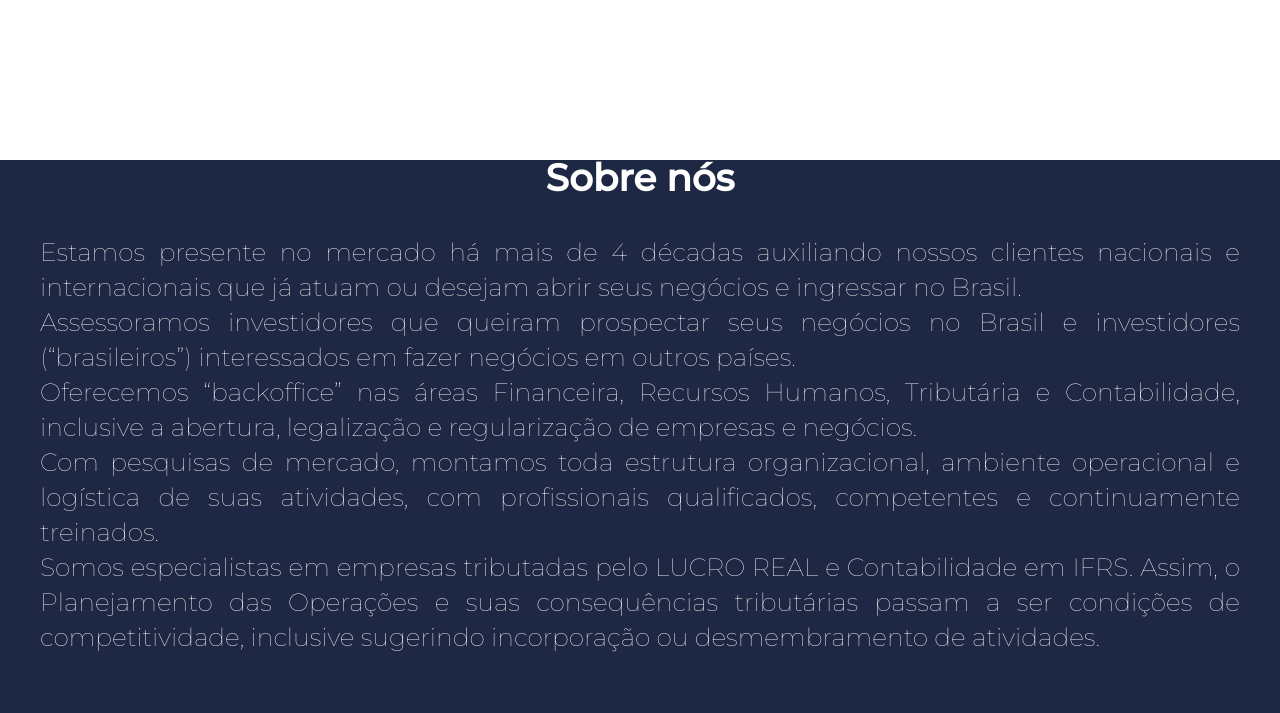
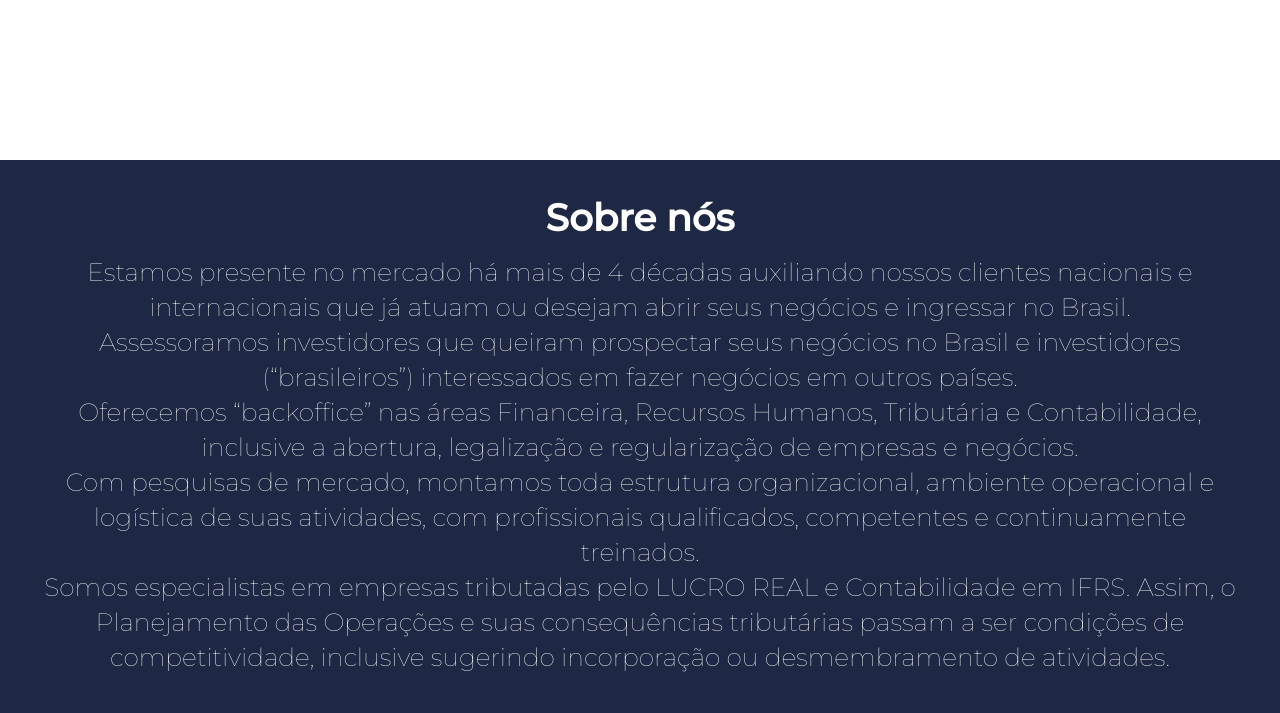
Before and after one commit to marcosillvestre/Landing-page-usefull, a plain HTML site: page index.html in a window 1280 px wide. Shown: the part 1497-2210 px from the top of the page. Drawn offline with Linux system fonts and the light colour scheme.

Commit message:
update css

```diff
--- a/index.html
+++ b/index.html
@@ -79,8 +79,10 @@
 
         <main class="main">
 
+            <div class="paragraph">
+
             <h2 id="title-paragraph"> Sobre nós </h2>
-            <div class="paragraph">
+
                 <p>
                     Estamos presente no mercado há mais de 4 décadas auxiliando nossos clientes nacionais e
                     internacionais que
--- a/styles.css
+++ b/styles.css
@@ -138,24 +138,21 @@ textarea{
 li{
     list-style-type: none;
 }
-main{
+
+#title-paragraph{
+    margin-bottom:20px;
+
+}
+.paragraph{
+    padding: 40px;
+    text-align: justify;
     background-color: #1E2844;
     color: #fff;
-    height: 70vh;
     text-align: center;
     font-weight: lighter;
     font-size: 25px;
     line-height: 35px;
     align-items: center;
-}
-#title-paragraph{
-    margin-top:20px;
-    position: relative;
-
-}
-.paragraph{
-    padding: 40px;
-    text-align: justify;
 
 }
 .button-menu{
@@ -248,6 +245,7 @@ main{
     }
     .top-paragraph-talk{
         margin-top: 20px;
+        margin-left: -130px;
 
     }
 
@@ -290,7 +288,6 @@ main{
 
     }
     main{
-        height: 130vh;
         font-size: 18px;
         line-height: 35px;
     }
```
